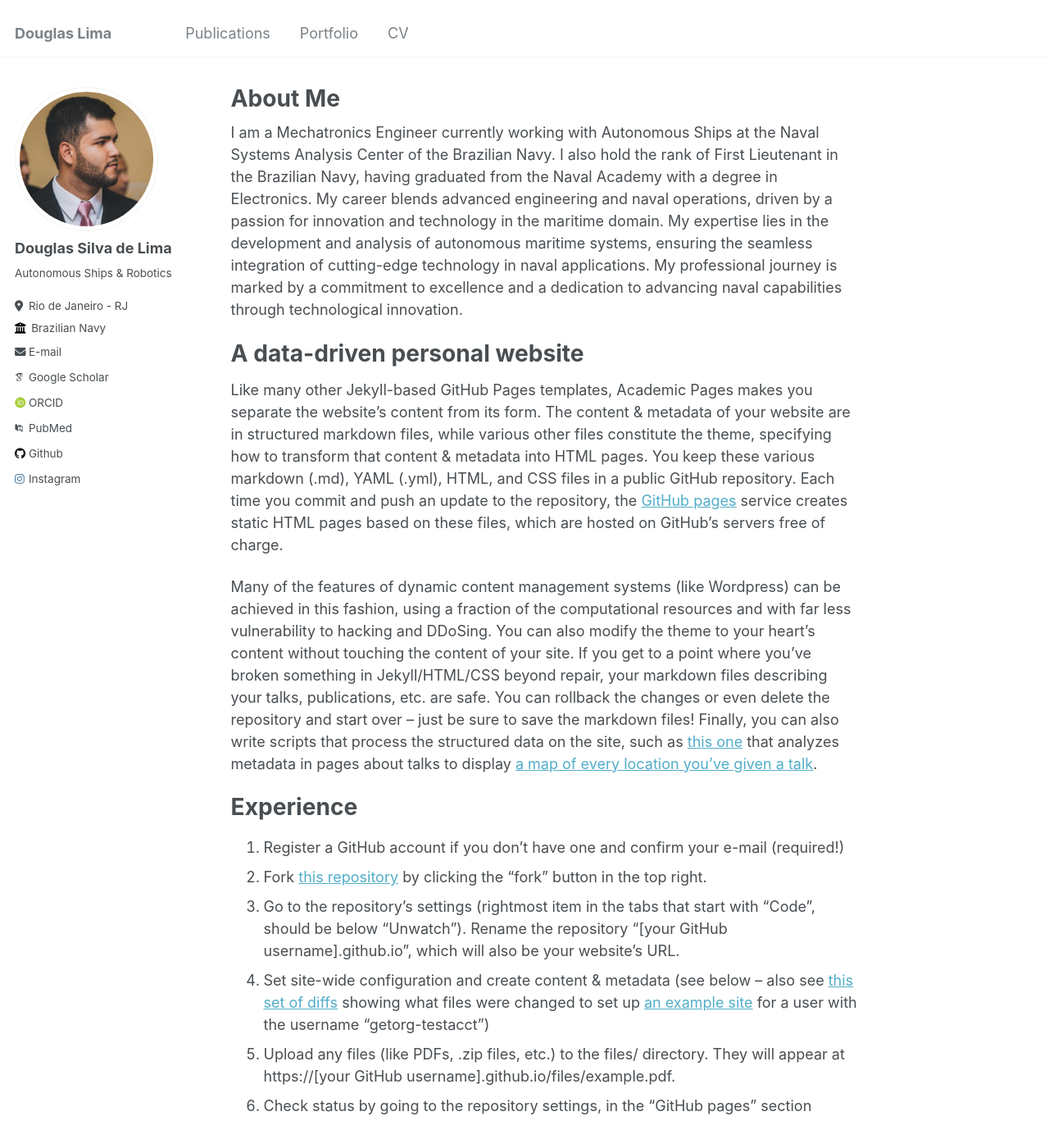
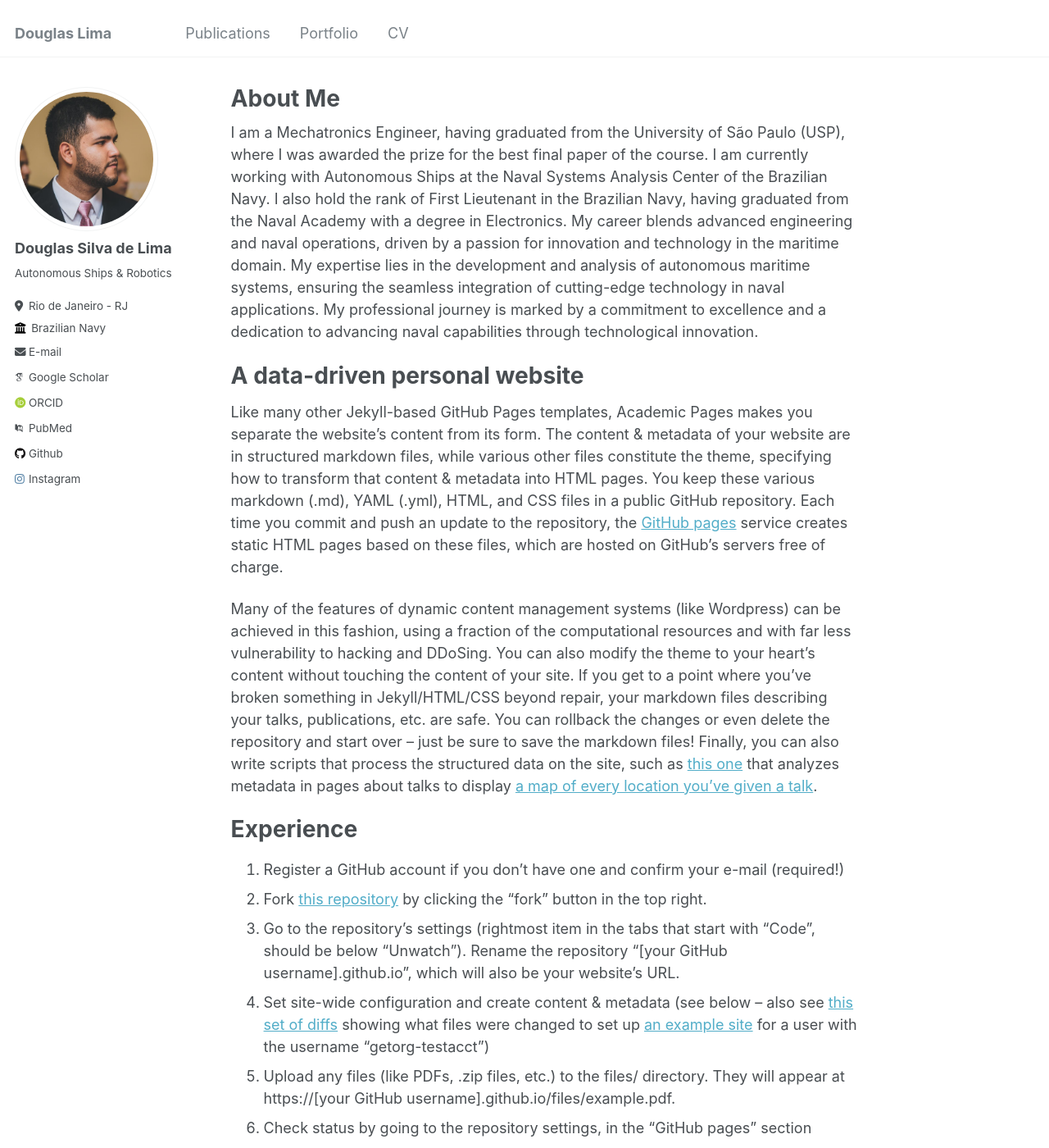
Before and after one commit to d2snc/d2snc.github.io, a Jekyll site: the page built from _pages/about.md, in a window 1280 px wide and 1400 px high. Shown: the whole window at 82% size. Built offline with Jekyll 4.4.1, drawn with Linux system fonts in a browser that asks for light colours; some web fonts are replaced; some of the changed text lies outside the part shown.

Commit message:
Update about.md

```diff
--- a/_pages/about.md
+++ b/_pages/about.md
@@ -7,7 +7,7 @@
   - /about.html
 ---
 
-I am a Mechatronics Engineer currently working with Autonomous Ships at the Naval Systems Analysis Center of the Brazilian Navy. I also hold the rank of First Lieutenant in the Brazilian Navy, having graduated from the Naval Academy with a degree in Electronics. My career blends advanced engineering and naval operations, driven by a passion for innovation and technology in the maritime domain. My expertise lies in the development and analysis of autonomous maritime systems, ensuring the seamless integration of cutting-edge technology in naval applications. My professional journey is marked by a commitment to excellence and a dedication to advancing naval capabilities through technological innovation.
+I am a Mechatronics Engineer, having graduated from the University of São Paulo (USP), where I was awarded the prize for the best final paper of the course. I am currently working with Autonomous Ships at the Naval Systems Analysis Center of the Brazilian Navy. I also hold the rank of First Lieutenant in the Brazilian Navy, having graduated from the Naval Academy with a degree in Electronics. My career blends advanced engineering and naval operations, driven by a passion for innovation and technology in the maritime domain. My expertise lies in the development and analysis of autonomous maritime systems, ensuring the seamless integration of cutting-edge technology in naval applications. My professional journey is marked by a commitment to excellence and a dedication to advancing naval capabilities through technological innovation.
 
 A data-driven personal website
 ======
@@ -23,6 +23,9 @@
 1. Set site-wide configuration and create content & metadata (see below -- also see [this set of diffs](http://archive.is/3TPas) showing what files were changed to set up [an example site](https://getorg-testacct.github.io) for a user with the username "getorg-testacct")
 1. Upload any files (like PDFs, .zip files, etc.) to the files/ directory. They will appear at https://[your GitHub username].github.io/files/example.pdf.
 1. Check status by going to the repository settings, in the "GitHub pages" section
+
+**Lighthouse Hydroceanographic Ship "Almirante Graça Aranha"**
+Head of Electronical Division
 
 Site-wide configuration
 ------
```
